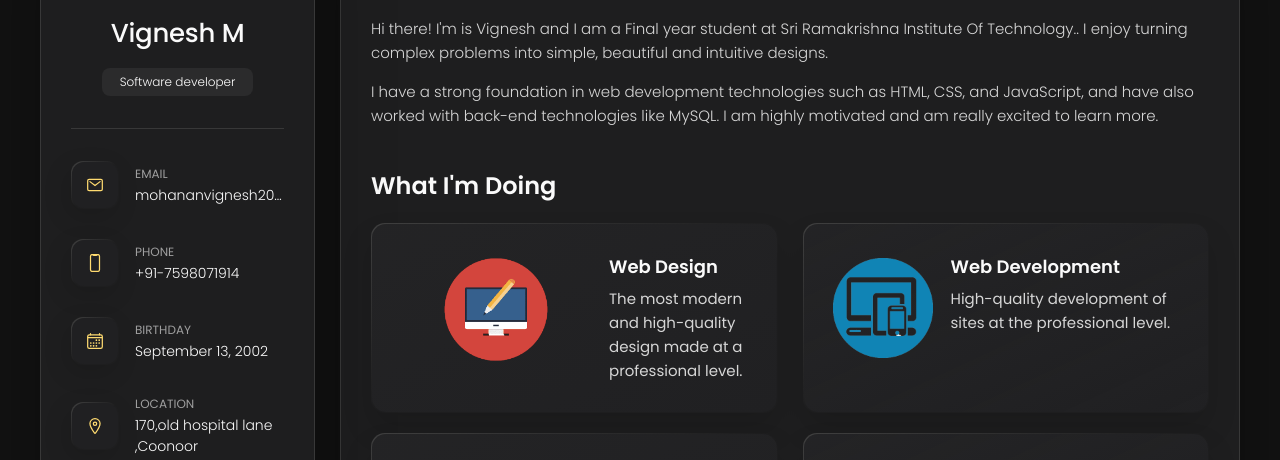
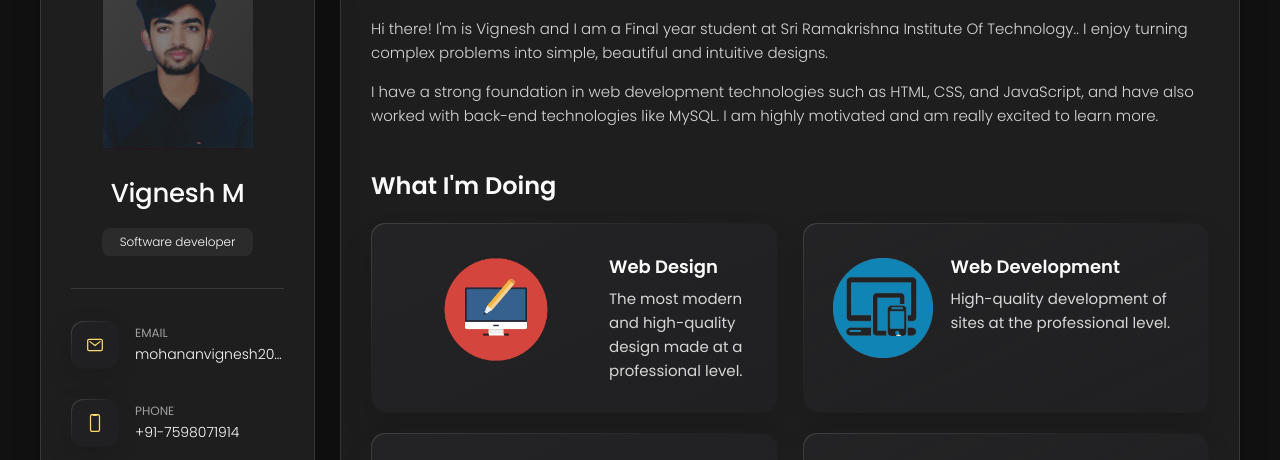
Before and after one commit to Vigneshmohanan/Portfolio, a plain HTML site: page index.html in a window 1280 px wide. Shown: the part 157-617 px from the top of the page. Drawn offline with nearby package versions, Linux system fonts and the light colour scheme.

Commit message:
index.html

```diff
--- a/index.html
+++ b/index.html
@@ -28,7 +28,7 @@
       <div class="sidebar-info">
 
         <figure class="avatar-box">
-          <img src="./png/my.jpg" alt="Vignesh M" width="80">
+          <img src="./png/my.png" alt="Vignesh M" width="80">
         </figure>
 
         <div class="info-content">
```
